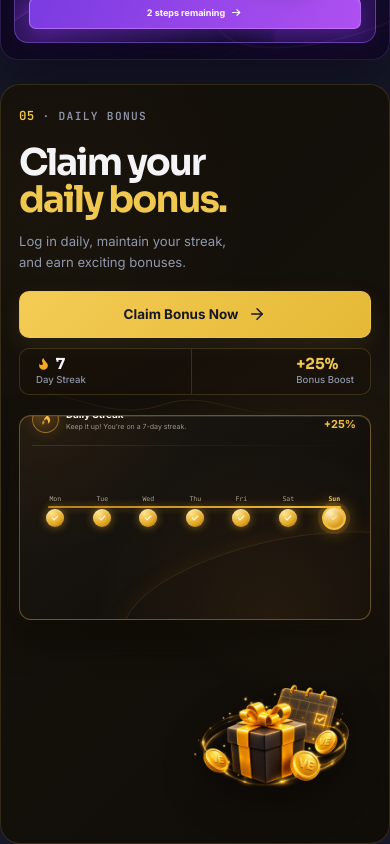
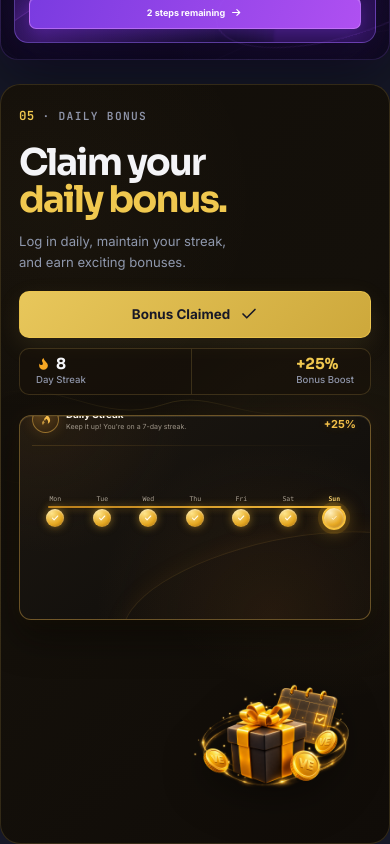
Before and after one commit to Saurabh-Jagtap/Veloops_rewards_banners, a React (Vite) app: page / in a window 390 px wide. Both pictures are taken after a click on the button 334 px from the left and 3766 px from the top of the page. Shown: the part 3249-4093 px from the top of the page. Built offline with nearby package versions, Linux system fonts and the light colour scheme.

Commit message:
Enhance DailyBonusBanner with claimed state management; update button to reflect claim status and style changes for better user feedback.

```diff
--- a/src/components/banners/DailyBonusBanner/DailyBonusBanner.module.css
+++ b/src/components/banners/DailyBonusBanner/DailyBonusBanner.module.css
@@ -280,6 +280,24 @@
 
 .cta:hover svg {
     transform: translateX(3px);
+}
+
+.cta:disabled {
+    cursor: default;
+}
+
+.ctaClaimed {
+    background: linear-gradient(135deg,
+            #e8c75b 0%,
+            #cda83b 100%);
+
+    border-color: rgba(240, 200, 79, 0.65);
+}
+
+.ctaClaimed:hover {
+    transform: none;
+    filter: none;
+    box-shadow: 0 8px 25px rgba(230, 194, 96, 0.1);
 }
 
 .statsBlock {
--- a/src/components/banners/DailyBonusBanner/DailyBonusBanner.tsx
+++ b/src/components/banners/DailyBonusBanner/DailyBonusBanner.tsx
@@ -1,8 +1,16 @@
-import { ArrowRight, Flame } from "lucide-react";
+import { ArrowRight, Check, Flame } from "lucide-react";
 import DailyBonusVisual from "./DailyBonusVisual";
 import styles from "./DailyBonusBanner.module.css";
+import { useState } from "react";
 
 const DailyBonusBanner = () => {
+    const [claimed, setClaimed] = useState(false);
+
+    const handleClaim = () => {
+        if (claimed) return;
+
+        setClaimed(true);
+    };
     return (
         <section
             className={styles.banner}
@@ -65,15 +73,20 @@ const DailyBonusBanner = () => {
                     </p>
 
                     <div className={styles.actionsRow}>
-                        <a href="#" className={styles.cta}>
-                            <span>Claim Bonus Now</span>
+                        <button
+                            type="button"
+                            className={`${styles.cta} ${claimed ? styles.ctaClaimed : ""}`}
+                            onClick={handleClaim}
+                            disabled={claimed}
+                        >
+                            <span>{claimed ? "Bonus Claimed" : "Claim Bonus Now"}</span>
 
-                            <ArrowRight
-                                size={18}
-                                strokeWidth={2}
-                                aria-hidden="true"
-                            />
-                        </a>
+                            {claimed ? (
+                                <Check size={18} strokeWidth={2.2} aria-hidden="true" />
+                            ) : (
+                                <ArrowRight size={18} strokeWidth={2} aria-hidden="true" />
+                            )}
+                        </button>
 
                         <div className={styles.statsBlock}>
                             <div className={styles.statsItem}>
@@ -85,7 +98,9 @@ const DailyBonusBanner = () => {
                                         className={styles.statsFlameIcon}
                                         aria-hidden="true"
                                     />
-                                    <span className={styles.statsValue}>7</span>
+                                    <span className={styles.statsValue}>
+                                        {claimed ? 8 : 7}
+                                    </span>
                                 </span>
 
                                 <span className={styles.statsLabel}>Day Streak</span>
@@ -104,7 +119,10 @@ const DailyBonusBanner = () => {
                     </div>
                 </div>
 
-                <DailyBonusVisual />
+                <DailyBonusVisual
+                    claimed={claimed}
+                    onClaim={handleClaim}
+                />
             </div>
         </section>
     );
--- a/src/components/banners/DailyBonusBanner/DailyBonusVisual.tsx
+++ b/src/components/banners/DailyBonusBanner/DailyBonusVisual.tsx
@@ -1,12 +1,18 @@
-import { useState } from "react";
 import styles from "./DailyBonusVisual.module.css";
 import { FlameIcon } from "./FlameIcon";
 import { days } from "../../../data/dailybonus";
 import { CheckIcon } from "./CheckIcon";
 import { GiftIcon } from "./GiftIcon";
 
-export default function DailyBonusVisual() {
-    const [claimed, setClaimed] = useState(false);
+type DailyBonusVisualProps = {
+    claimed: boolean;
+    onClaim: () => void;
+};
+
+export default function DailyBonusVisual({
+    claimed,
+    onClaim,
+}: DailyBonusVisualProps) {
 
     return (
         <div className={styles.visual}>
@@ -76,7 +82,7 @@ export default function DailyBonusVisual() {
                                                     ? styles.claimedNode
                                                     : ""
                                                 }`}
-                                            onClick={() => setClaimed(true)}
+                                            onClick={onClaim}
                                             aria-label={
                                                 isClaimedToday
                                                     ? "Sunday streak claimed"
@@ -105,6 +111,19 @@ export default function DailyBonusVisual() {
                 </div>
             </section>
 
+            {claimed && (
+                <div className={styles.claimCelebration} aria-hidden="true">
+                    <span className={`${styles.confetti} ${styles.confettiOne}`} />
+                    <span className={`${styles.confetti} ${styles.confettiTwo}`} />
+                    <span className={`${styles.confetti} ${styles.confettiThree}`} />
+                    <span className={`${styles.confetti} ${styles.confettiFour}`} />
+                    <span className={`${styles.confetti} ${styles.confettiFive}`} />
+                    <span className={`${styles.confetti} ${styles.confettiSix}`} />
+                    <span className={`${styles.confetti} ${styles.confettiSeven}`} />
+                    <span className={`${styles.confetti} ${styles.confettiEight}`} />
+                </div>
+            )}
+
             {/* Gift illustration */}
             <div className={`${styles.giftScene} ${claimed ? styles.giftClaimed : ""}`} aria-hidden="true">
                 <img
--- a/src/components/banners/FollowBanner/FollowReactions.module.css
+++ b/src/components/banners/FollowBanner/FollowReactions.module.css
@@ -389,101 +389,56 @@
    RESPONSIVE
    ============================================================ */
 
+/* ------------------------------------------------------------
+   TABLET / SMALL DESKTOP
+   ------------------------------------------------------------ */
+
 @media (max-width: 900px) {
-  .reactions {
-    width: 31%;
+  .reaction {
+    scale: 0.90;
   }
+}
 
-  .reactionCenter {
-    right: 5%;
+
+/* ------------------------------------------------------------
+   SMALL TABLET
+   ------------------------------------------------------------ */
+
+@media (max-width: 760px) {
+  .reaction {
+    scale: 0.82;
+  }
+}
+
+
+/* ------------------------------------------------------------
+   MOBILE
+   ------------------------------------------------------------ */
+
+@media (max-width: 620px) {
+  .reaction {
+    scale: 0.74;
   }
 
   .reactionBottom {
-    right: 22%;
+    right: 8px;
+    bottom: 125px;
   }
 }
 
-@media (max-width: 760px) {
-  .reactions {
-    width: 34%;
-  }
 
-  .reactionTop {
-    right: 15%;
-  }
+/* ------------------------------------------------------------
+   SMALL MOBILE
+   ------------------------------------------------------------ */
 
-  .reactionUpper {
-    right: 34%;
-  }
-
-  .reactionCenter {
-    right: 4%;
+@media (max-width: 430px) {
+  .reaction {
+    scale: 0.66;
   }
 
   .reactionBottom {
-    right: 18%;
-  }
-}
-
-@media (max-width: 620px) {
-
-  /*
-   * At this point FollowVisual becomes full-width.
-   * Keep the illustration compact rather than letting
-   * it dominate the campaign card.
-   */
-  .reactions {
-    width: 38%;
-  }
-
-  .reactionTop {
-    transform: rotate(10deg) scale(0.85);
-  }
-
-  .reactionUpper {
-    transform: rotate(-7deg) scale(0.85);
-  }
-
-  .reactionCenter {
-    transform: rotate(8deg) scale(0.85);
-  }
-
-  .reactionBottom {
-    transform: rotate(14deg) scale(0.85);
-  }
-}
-
-@media (max-width: 430px) {
-  .reactions {
-    width: 42%;
-  }
-
-  .reactionTop {
-    right: 12%;
-    top: 8%;
-
-    transform: rotate(10deg) scale(0.72);
-  }
-
-  .reactionUpper {
-    right: 32%;
-    top: 26%;
-
-    transform: rotate(-7deg) scale(0.72);
-  }
-
-  .reactionCenter {
-    right: 1%;
-    top: 39%;
-
-    transform: rotate(8deg) scale(0.72);
-  }
-
-  .reactionBottom {
-    right: 17%;
-    bottom: 10%;
-
-    transform: rotate(14deg) scale(0.72);
+    right: 6px;
+    bottom: 105px;
   }
 
   .orbit {
```
